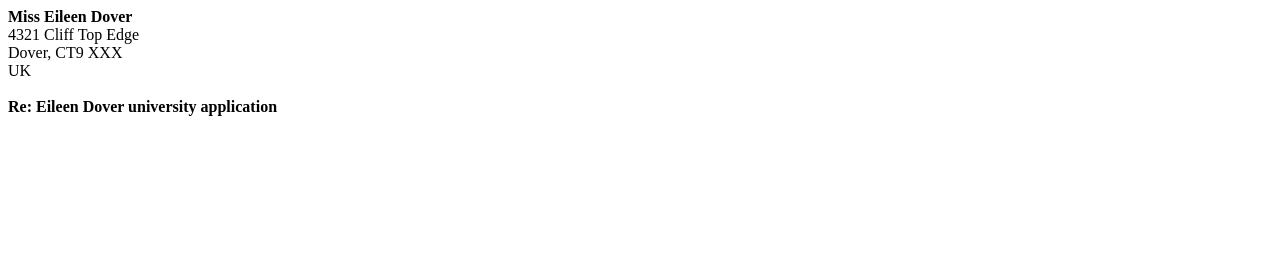
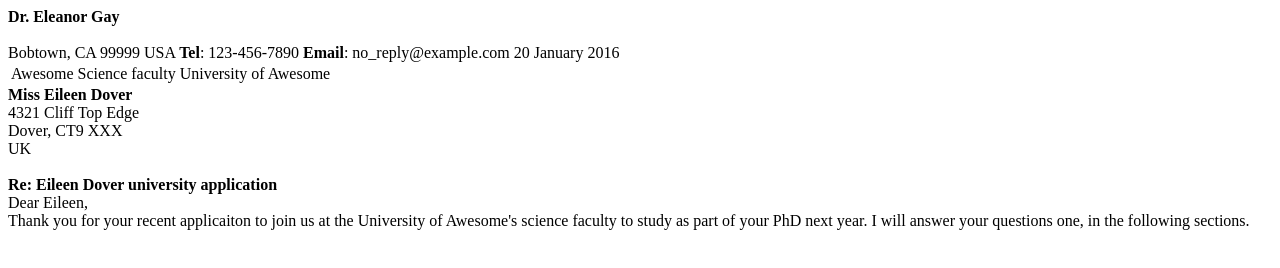
Before and after one commit to sskd/HtmlPracticeProject, a plain HTML site: page index.html in a window 1280 px wide. Drawn offline with Linux system fonts and the light colour scheme.

Commit message:
table added

```diff
--- a/index.html
+++ b/index.html
@@ -8,15 +8,28 @@
 </head>
 <body>
     <header>
+        <table>
+            <tbody>
+            <b>Dr. Eleanor Gay</b> <br>
+             <td>Awesome Science faculty</td> <br>
+             <td>University of Awesome</td>
+             Bobtown, CA 99999
+             USA
+           <b>Tel</b>: 123-456-7890
+            <b>Email</b>: no_reply@example.com
+            20 January 2016
+            </tbody>
+        </table>
         <b>Miss Eileen Dover</b><br>
          4321 Cliff Top Edge <br>
          Dover, CT9 XXX <br>
          UK <br>
          &#160;
     </header>
-    <span><b>Re: Eileen Dover university application</b></span>
+    <b>Re: Eileen Dover university application</b> <br>
+    Dear Eileen, <br>
     <body>
-
+     Thank you for your recent applicaiton to join us at the University of Awesome's science faculty to study as part of your PhD next year. I will answer your questions one, in the following sections.
     </body>
     <footer>
 
```
